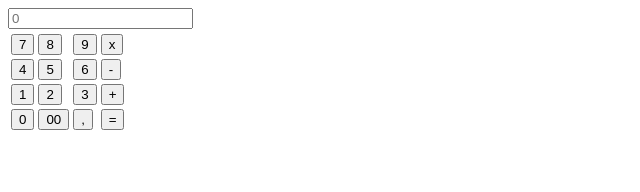
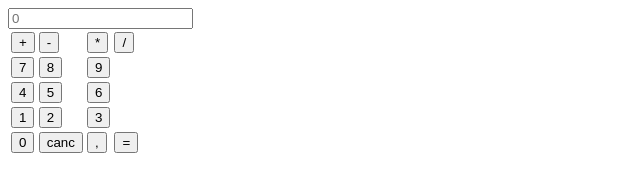
Before and after one commit to moniamontana/calcolatrice, a plain HTML site: page index.html in a window 1280 px wide. Shown: the whole page, without its empty margins (0-640 px from the left). Drawn offline with Linux system fonts and the light colour scheme.

Commit message:
La mia calcolatrice2

```diff
--- a/index.html
+++ b/index.html
@@ -1,31 +1,26 @@
 <div id="La mia calcolatrice">
   <form name="form">
     <input class="area" name="monitor" value=""placeholder="0">
-    <input name="last" type="hidden" value="">
-    <input name="oper" type="hidden" value="">
-    <input name="res" type="hidden" value="">
     <table id="calc">
-      <tr></tr>
+     <td><input type="button" value="+" onclick="digit(+);"></td>
+      <td><input type="button" value="-" onclick="digit(-);"></td>
+      <td><input type="button" value="*" onclick="digit(*);"></td>
+      <td><input type="button" value="/" onclick="ar('/');"></td>
+    </tr>
     <td><input type="button" value="7" onclick="digit(7);"></td>
     <td><input type="button" value="8" onclick="digit(8);"></td>
     <td><input type="button" value="9" onclick="digit(9);"></td>
-    <td><input type="button" value="x" onclick="ar('*');"></td>
-      </tr>
       <tr>
     <td><input type="button" value="4" onclick="digit(4);"></td>
     <td><input type="button" value="5" onclick="digit(5);"></td>
     <td><input type="button" value="6" onclick="digit(6);"></td>
-    <td><input type="button" value="-" onclick="ar('-');"></td>
-      </tr>
       <tr>
     <td><input type="button" value="1" onclick="digit(1);"></td>
     <td><input type="button" value="2" onclick="digit(2);"></td>
     <td><input type="button" value="3" onclick="digit(3);"></td>
-    <td><input type="button" value="+" onclick="ar('+');"></td>
-      </tr>
       <tr>
     <td><input type="button" value="0" onclick="digit(0);" ></td>
-    <td><input type="button" value="00" onclick="digit('00');"></td>
+    <td><input type="button" value="canc" onclick="digit('canc');"></td>
     <td><input type="button" value=","onclick="digit('.');"></td>
     <td><input type="button" value="=" onclick="result();"></td>
       </tr>
```
